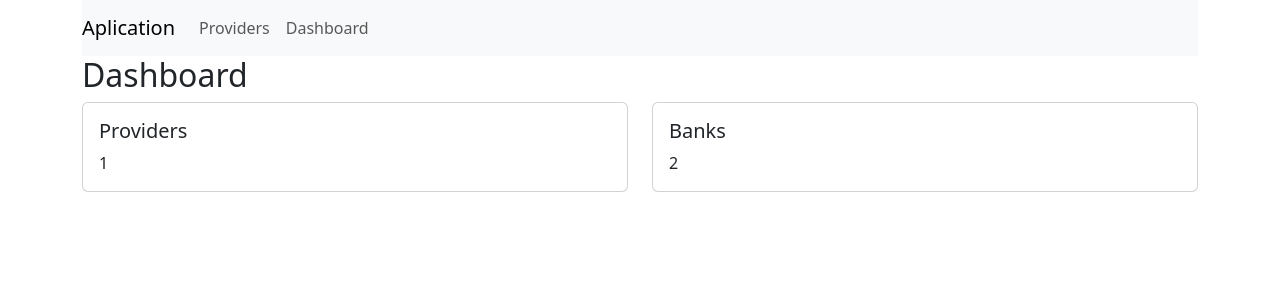
After one commit to arturoverbel/interview_banks, a Django app: page /dashboard/ in a window 1280 px wide. The commit adds this page. Shown: the top 300 px of the page. Run offline with Django 4.2, Linux system fonts and the light colour scheme; data comes from the database, SQL or seed files in the repository.

Commit message:
[REQ-04] Dashboard
- Create logic for dashboard

```diff
--- a/bank/router/urls_render.py
+++ b/bank/router/urls_render.py
@@ -3,6 +3,7 @@ from django.urls import path
 from ..views import renders_views
 urlpatterns = [
     path('', renders_views.index, name='render-index'),
+    path('dashboard/', renders_views.dashboard, name='get-dashboard'),
     path('providers/', renders_views.get_providers, name='get-render-providers'),
     path('provider/<int:pk>/', renders_views.get_provider, name='get-render-provider'),
 ]
--- a/bank/views/renders_views.py
+++ b/bank/views/renders_views.py
@@ -1,7 +1,7 @@
 from django.shortcuts import render
 from rest_framework.response import Response
 from rest_framework import status
-from ..models import Provider
+from ..models import Provider, Bank
 
 def index(request):
 
@@ -26,3 +26,14 @@ def get_provider(request, pk):
     }
 
     return render(request, "provider.html", context)
+
+def dashboard(request):
+    len_provider = len(Provider.objects.all())
+    len_bank = len(Bank.objects.all())
+
+    context = {
+        "len_provider": len_provider,
+        "len_bank": len_bank
+    }
+
+    return render(request, "dashboard.html", context)
--- a/templates/base.html
+++ b/templates/base.html
@@ -16,6 +16,7 @@
             <div class="collapse navbar-collapse" id="navbarNavAltMarkup">
               <div class="navbar-nav">
                 <a class="nav-item nav-link" href="/providers/">Providers</a>
+                <a class="nav-item nav-link" href="/dashboard/">Dashboard</a>
               </div>
             </div>
           </nav>
--- /dev/null
+++ b/templates/dashboard.html
@@ -0,0 +1,25 @@
+{% extends 'base.html' %}
+{% block content %}
+
+<h2>Dashboard</h2>
+
+<div class="row">
+    <div class="col-sm-6">
+      <div class="card">
+        <div class="card-body">
+          <h5 class="card-title">Providers</h5>
+          <p class="card-text">{{ len_provider }}</p>
+        </div>
+      </div>
+    </div>
+    <div class="col-sm-6">
+      <div class="card">
+        <div class="card-body">
+          <h5 class="card-title">Banks</h5>
+          <p class="card-text">{{ len_bank }}</p>
+        </div>
+      </div>
+    </div>
+  </div>
+
+{% endblock content %}
--- a/templates/index.html
+++ b/templates/index.html
@@ -3,6 +3,7 @@
 <h2>This app</h2>
 <ul class="list-group list-group-flush">
     <li class="list-group-item"><a href="/providers">Providers</a></li>
+    <li class="list-group-item"><a href="/dashboard">Dashboard</a></li>
     <li class="list-group-item"><a href="/admin">Admin</a></li>
     <li class="list-group-item"><a href="https://github.com/arturoverbel/interview_banks">Github</a></li>
   </ul>
```
